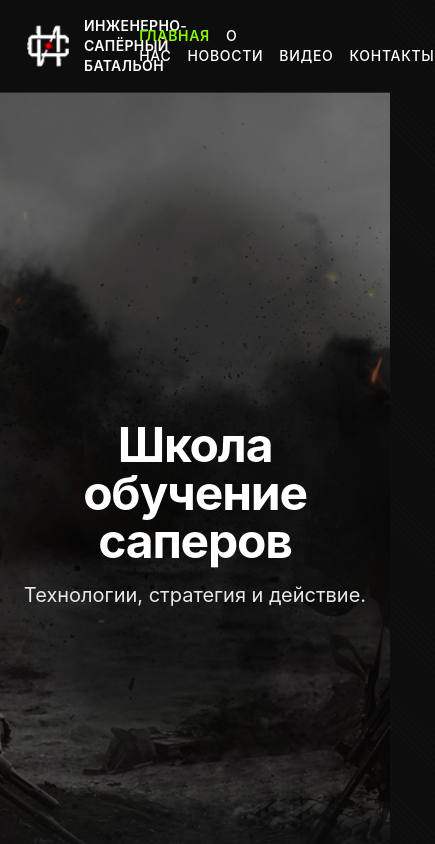
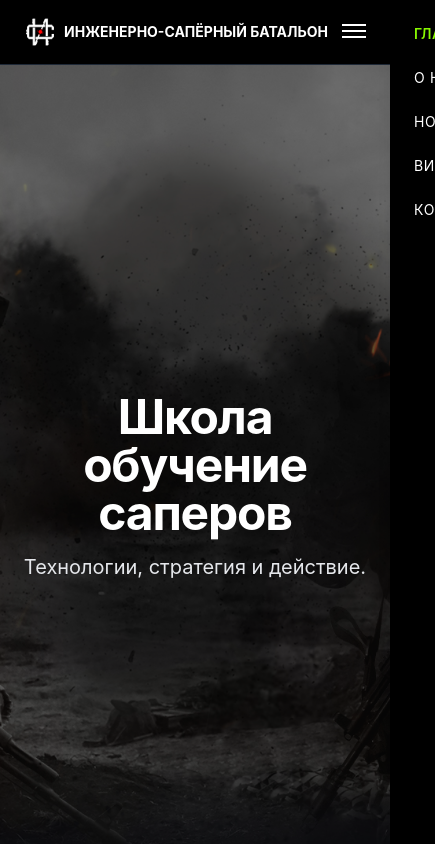
Before and after one commit to RalfLoud/sapper-school, a Next.js app: page / in a window 390 px wide. Shown: the top 844 px of the page, 435 px wide, since content can reach past the window. Built offline with nearby package versions, Linux system fonts and the light colour scheme.

Commit message:
burger menu

```diff
--- a/components/Navbar.jsx
+++ b/components/Navbar.jsx
@@ -1,36 +1,77 @@
+import { useState, useEffect } from "react";
 import useScrollSpy from "../hooks/useScrollSpy";
+import Link from "next/link";
 
 const Navbar = () => {
+  const [isOpen, setIsOpen] = useState(false);
   const activeId = useScrollSpy(["home", "about", "news", "videos", "contact"], 100);
 
+  useEffect(() => {
+    document.body.style.overflow = isOpen ? "hidden" : "";
+  }, [isOpen]);
+
+  const handleClose = () => setIsOpen(false);
+
   const linkClass = (id) =>
-    `hover:text-primary transition ${
-      activeId === id ? "text-primary font-semibold" : "text-white"
+    `transition-colors hover:text-[#89f901] ${
+      activeId === id ? "text-[#89f901] font-semibold" : "text-white"
     }`;
 
   return (
-    <nav className="sticky top-0 z-50 bg-[#0d0d0d] border-b border-gray-800">
+    <nav className="sticky top-0 z-50 bg-black border-b border-gray-800">
       <div className="max-w-7xl mx-auto px-6 py-4 flex items-center justify-between">
-        {/* Лого + Текст */}
-        <a href="#home" className="flex items-center space-x-3">
-          <img
-            src="/logo.png"
-            alt="Логотип"
-            className="h-12 w-auto object-contain"
-          />
-          <span className="text-white text-sm md:text-base font-semibold tracking-wide uppercase">
-            Инженерно-сапёрный батальон
+        {/* Лого */}
+        <div className="flex items-center space-x-2">
+          <img src="/logo.png" alt="Logo" className="h-8" />
+          <span className="font-bold text-white text-sm md:text-base uppercase">
+            ИНЖЕНЕРНО-САПЁРНЫЙ БАТАЛЬОН
           </span>
-        </a>
+        </div>
 
-        {/* Навигация */}
-        <div className="space-x-4 md:space-x-6 text-sm font-medium uppercase tracking-wider">
+        {/* Десктоп-меню */}
+        <div className="hidden md:flex space-x-6 text-sm font-medium uppercase tracking-wider">
           <a href="#home" className={linkClass("home")}>Главная</a>
           <a href="#about" className={linkClass("about")}>О нас</a>
           <a href="#news" className={linkClass("news")}>Новости</a>
           <a href="#videos" className={linkClass("videos")}>Видео</a>
           <a href="#contact" className={linkClass("contact")}>Контакты</a>
         </div>
+
+        {/* Бургер */}
+        <div className="md:hidden z-50">
+          <button
+            onClick={() => setIsOpen(!isOpen)}
+            className="text-white focus:outline-none"
+            aria-label="Toggle menu"
+          >
+            <div className={`w-6 h-[2px] bg-white mb-1 transition-transform duration-300 ${isOpen ? "rotate-45 translate-y-1.5" : ""}`} />
+            <div className={`w-6 h-[2px] bg-white mb-1 transition-opacity duration-300 ${isOpen ? "opacity-0" : "opacity-100"}`} />
+            <div className={`w-6 h-[2px] bg-white transition-transform duration-300 ${isOpen ? "-rotate-45 -translate-y-1.5" : ""}`} />
+          </button>
+        </div>
+      </div>
+
+      {/* Затемнение фона */}
+      <div
+        className={`fixed inset-0 bg-black/60 backdrop-blur-sm transition-opacity duration-300 ${
+          isOpen ? "opacity-100 pointer-events-auto" : "opacity-0 pointer-events-none"
+        } md:hidden z-40`}
+        onClick={handleClose}
+      />
+
+      {/* Мобильное меню */}
+      <div
+        className={`fixed top-0 right-0 w-4/5 h-full bg-black shadow-lg z-50 transform transition-transform duration-300 md:hidden ${
+          isOpen ? "translate-x-0" : "translate-x-full"
+        }`}
+      >
+        <nav className="flex flex-col items-start p-6 space-y-6 text-sm uppercase tracking-wider">
+          <a onClick={handleClose} href="#home" className={linkClass("home")}>Главная</a>
+          <a onClick={handleClose} href="#about" className={linkClass("about")}>О нас</a>
+          <a onClick={handleClose} href="#news" className={linkClass("news")}>Новости</a>
+          <a onClick={handleClose} href="#videos" className={linkClass("videos")}>Видео</a>
+          <a onClick={handleClose} href="#contact" className={linkClass("contact")}>Контакты</a>
+        </nav>
       </div>
     </nav>
   );
```
